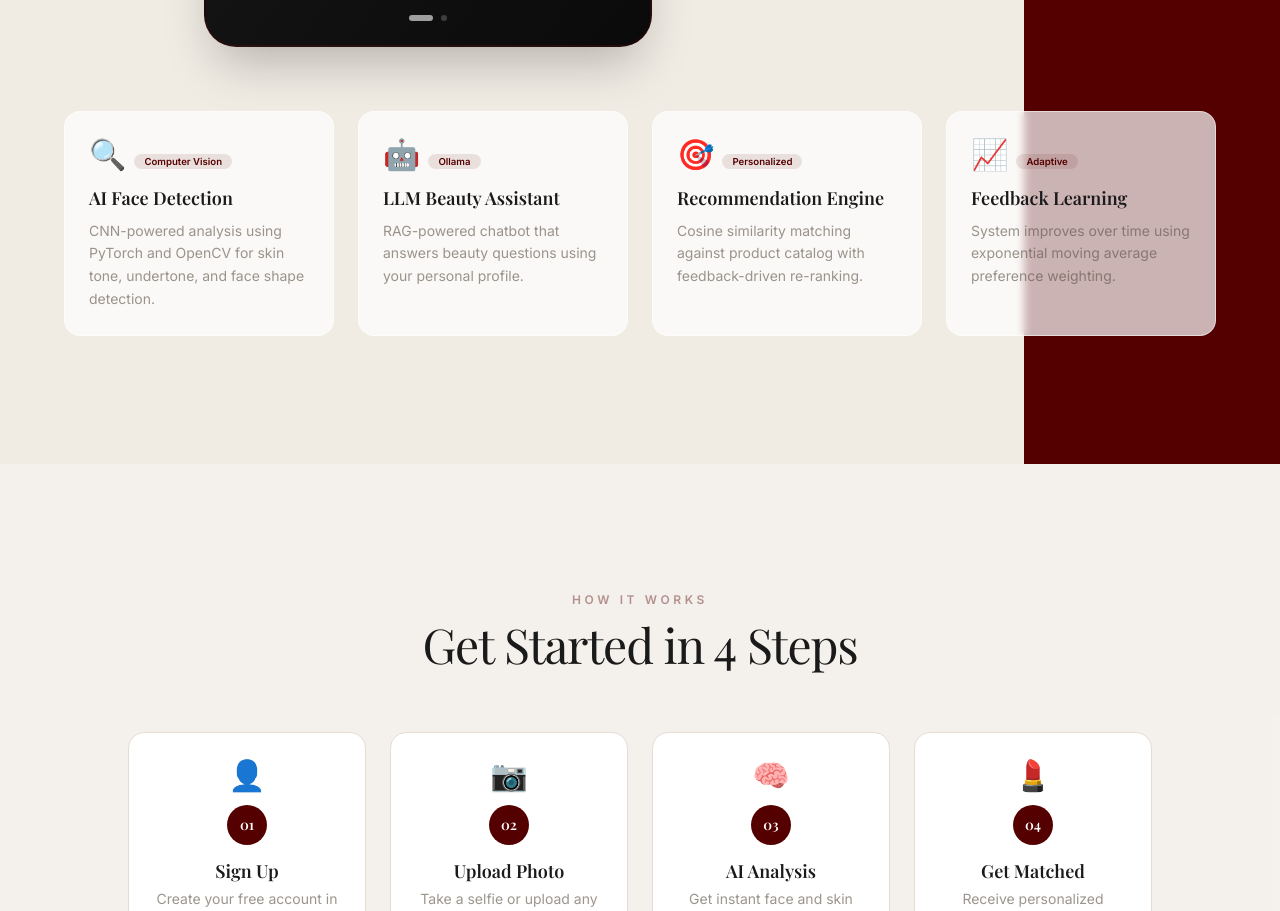
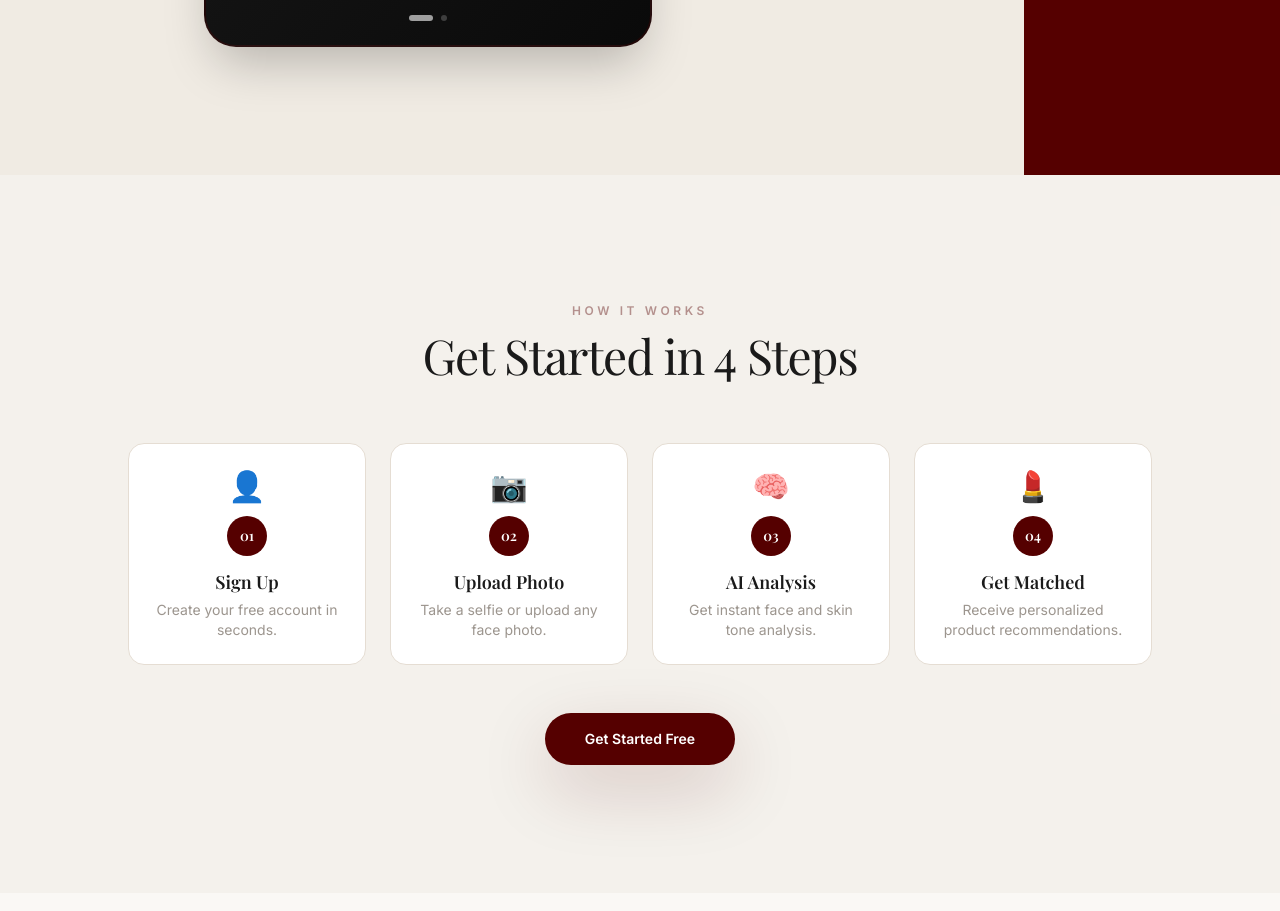
Before and after one commit to Rishi12318/Astrea, a React (Vite) app in the folder frontend/: page / in a window 1280 px wide. Shown: the part 1573-2484 px from the top of the page. Built offline with nearby package versions, Linux system fonts and the light colour scheme; no server answers; a web font is replaced by a local one.

Commit message:
fix: add extra=ignore to Settings, fix .env for local dev, remove feature cards

```diff
--- a/frontend/src/pages/LandingPage.tsx
+++ b/frontend/src/pages/LandingPage.tsx
@@ -170,22 +170,6 @@ export default function LandingPage() {
               <PaletteCard />
             </div>
 
-            {/* Feature Cards */}
-            <div className="mt-16 grid gap-6 md:grid-cols-2 lg:grid-cols-4">
-              {[
-                { icon: '🔍', title: 'AI Face Detection', desc: 'CNN-powered analysis using PyTorch and OpenCV for skin tone, undertone, and face shape detection.', tag: 'Computer Vision' },
-                { icon: '🤖', title: 'LLM Beauty Assistant', desc: 'RAG-powered chatbot that answers beauty questions using your personal profile.', tag: 'Ollama' },
-                { icon: '🎯', title: 'Recommendation Engine', desc: 'Cosine similarity matching against product catalog with feedback-driven re-ranking.', tag: 'Personalized' },
-                { icon: '📈', title: 'Feedback Learning', desc: 'System improves over time using exponential moving average preference weighting.', tag: 'Adaptive' },
-              ].map((f) => (
-                <div key={f.title} className="group rounded-2xl border border-white/50 bg-white/70 p-6 backdrop-blur-sm transition hover:border-[#550000]/20 hover:bg-white hover:shadow-lg">
-                  <span className="text-3xl">{f.icon}</span>
-                  <span className="ml-2 rounded-full bg-[#550000]/10 px-2.5 py-0.5 text-[0.6rem] font-semibold text-[#550000]">{f.tag}</span>
-                  <h3 className="mt-3 font-serif text-lg font-semibold text-[#1a1a1a]">{f.title}</h3>
-                  <p className="mt-2 text-sm leading-relaxed text-[#5A4F43]/60">{f.desc}</p>
-                </div>
-              ))}
-            </div>
           </div>
         </div>
       </section>
```
Also changed, not shown: 2 other files (tests, documents, lock files or other folders).
